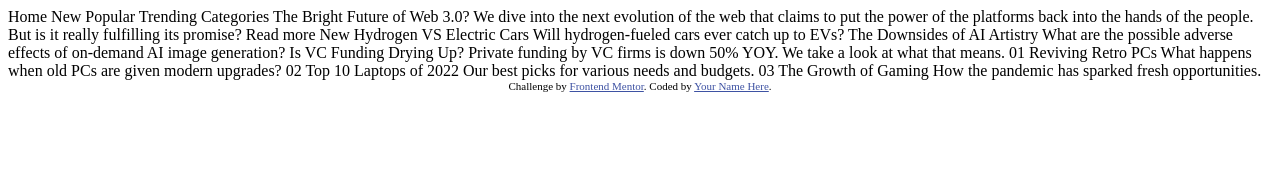
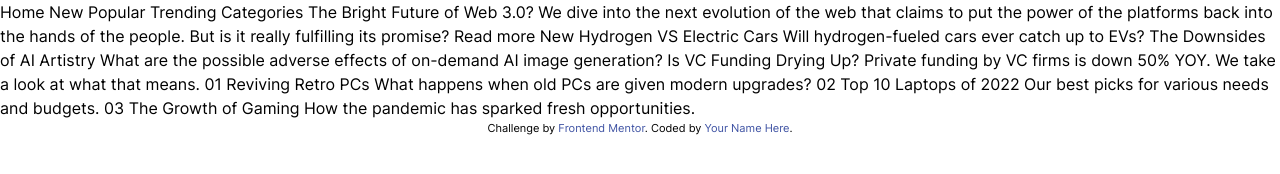
Before and after one commit to cjoak1028/news-homepage, a website: page index.html in a window 1280 px wide. Drawn offline with Linux system fonts and the light colour scheme.

Commit message:
Install tailwind and setup design system

```diff
--- a/index.html
+++ b/index.html
@@ -1,59 +1,47 @@
-<!DOCTYPE html>
+<!doctype html>
 <html lang="en">
   <head>
-  <meta charset="UTF-8">
-  <meta name="viewport" content="width=device-width, initial-scale=1.0"> <!-- displays site properly based on user's device -->
+    <meta charset="UTF-8" />
+    <meta name="viewport" content="width=device-width, initial-scale=1.0" />
+    <!-- displays site properly based on user's device -->
 
-  <link rel="icon" type="image/png" sizes="32x32" href="./assets/images/favicon-32x32.png">
+    <link
+      rel="icon"
+      type="image/png"
+      sizes="32x32"
+      href="./assets/images/favicon-32x32.png"
+    />
+    <link href="./output.css" rel="stylesheet" />
 
     <title>Frontend Mentor | News homepage</title>
 
     <!-- Feel free to remove these styles or customise in your own stylesheet 👍 -->
     <style>
-    .attribution { font-size: 0.6875rem; text-align: center; }
-    .attribution a { color: hsl(228, 45%, 44%); }
+      .attribution {
+        font-size: 0.6875rem;
+        text-align: center;
+      }
+      .attribution a {
+        color: hsl(228, 45%, 44%);
+      }
     </style>
   </head>
-<body>
-
-  Home
-  New
-  Popular
-  Trending
-  Categories
-
-  The Bright Future of Web 3.0?
-
-  We dive into the next evolution of the web that claims to put the power of the platforms back into the hands of the people.
-  But is it really fulfilling its promise?
-
-  Read more
-
-  New
-
-  Hydrogen VS Electric Cars
-  Will hydrogen-fueled cars ever catch up to EVs?
-
-  The Downsides of AI Artistry
-  What are the possible adverse effects of on-demand AI image generation?
-
-  Is VC Funding Drying Up?
-  Private funding by VC firms is down 50% YOY. We take a look at what that means.
-
-  01
-  Reviving Retro PCs
-  What happens when old PCs are given modern upgrades?
-
-  02
-  Top 10 Laptops of 2022
-  Our best picks for various needs and budgets.
-
-  03
-  The Growth of Gaming
-  How the pandemic has sparked fresh opportunities.
+  <body class="font-inter">
+    Home New Popular Trending Categories The Bright Future of Web 3.0? We dive
+    into the next evolution of the web that claims to put the power of the
+    platforms back into the hands of the people. But is it really fulfilling its
+    promise? Read more New Hydrogen VS Electric Cars Will hydrogen-fueled cars
+    ever catch up to EVs? The Downsides of AI Artistry What are the possible
+    adverse effects of on-demand AI image generation? Is VC Funding Drying Up?
+    Private funding by VC firms is down 50% YOY. We take a look at what that
+    means. 01 Reviving Retro PCs What happens when old PCs are given modern
+    upgrades? 02 Top 10 Laptops of 2022 Our best picks for various needs and
+    budgets. 03 The Growth of Gaming How the pandemic has sparked fresh
+    opportunities.
 
     <footer class="attribution">
-    Challenge by <a href="https://www.frontendmentor.io?ref=challenge">Frontend Mentor</a>.
+      Challenge by
+      <a href="https://www.frontendmentor.io?ref=challenge">Frontend Mentor</a>.
       Coded by <a href="#">Your Name Here</a>.
     </footer>
   </body>
--- /dev/null
+++ b/src/input.css
@@ -0,0 +1,16 @@
+@import "tailwindcss";
+
+@font-face {
+  font-family: "Inter";
+  font-style: normal;
+  font-weight: 100 900;
+  src: url("./assets/fonts/Inter-VariableFont_slnt,wght.ttf") format("truetype");
+}
+
+@theme {
+  --font-inter: "Inter", sans-serif;
+  --color-navy-950: #00001a;
+  --color-navy-600: #5e607a;
+  --color-gold-400: #e9aa52;
+  --color-red-500: #f15d51;
+}
```
Also changed, not shown: package.json (added, +25 -0 lines), output.css (added), 1 other file. Lines whose indentation alone changed are shown as unchanged.
